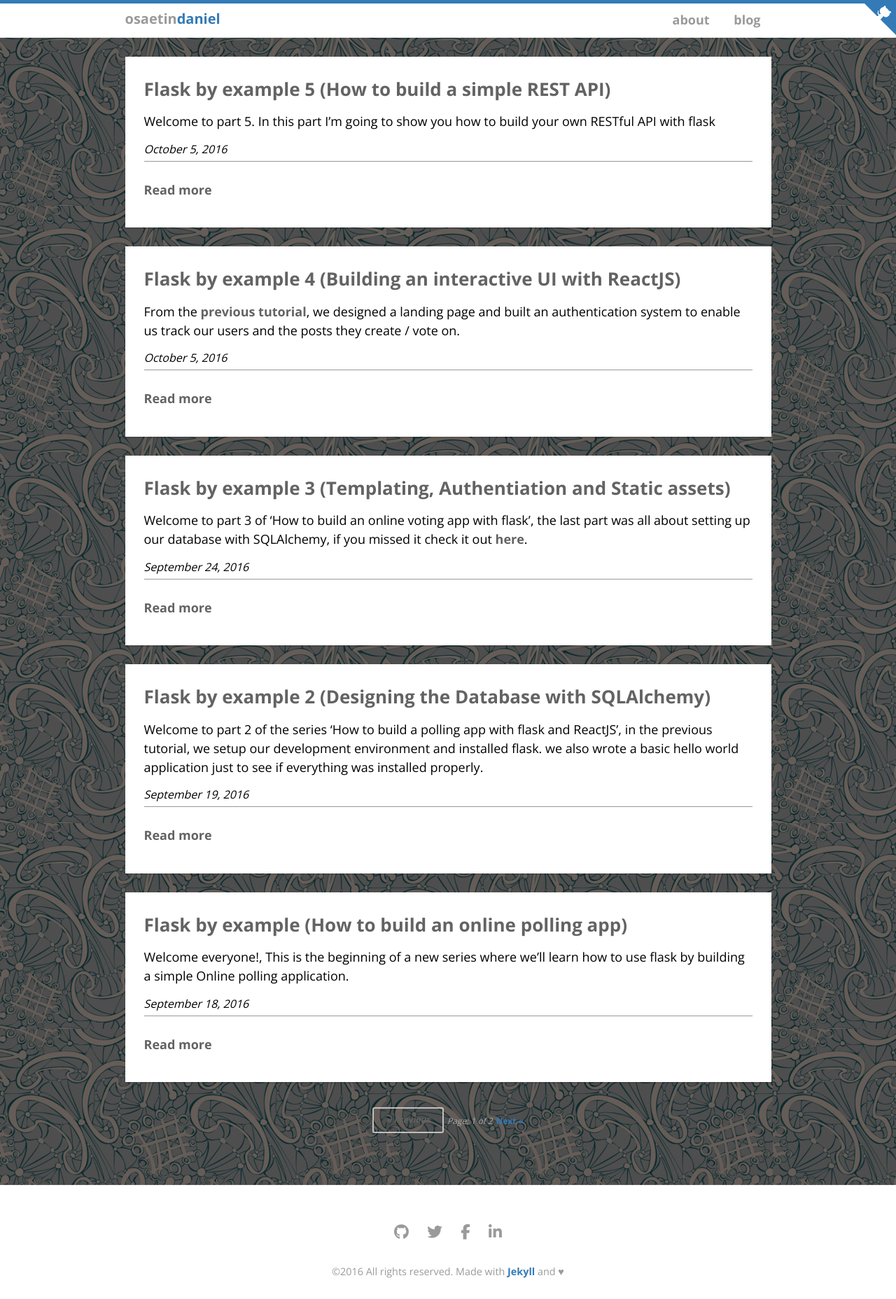
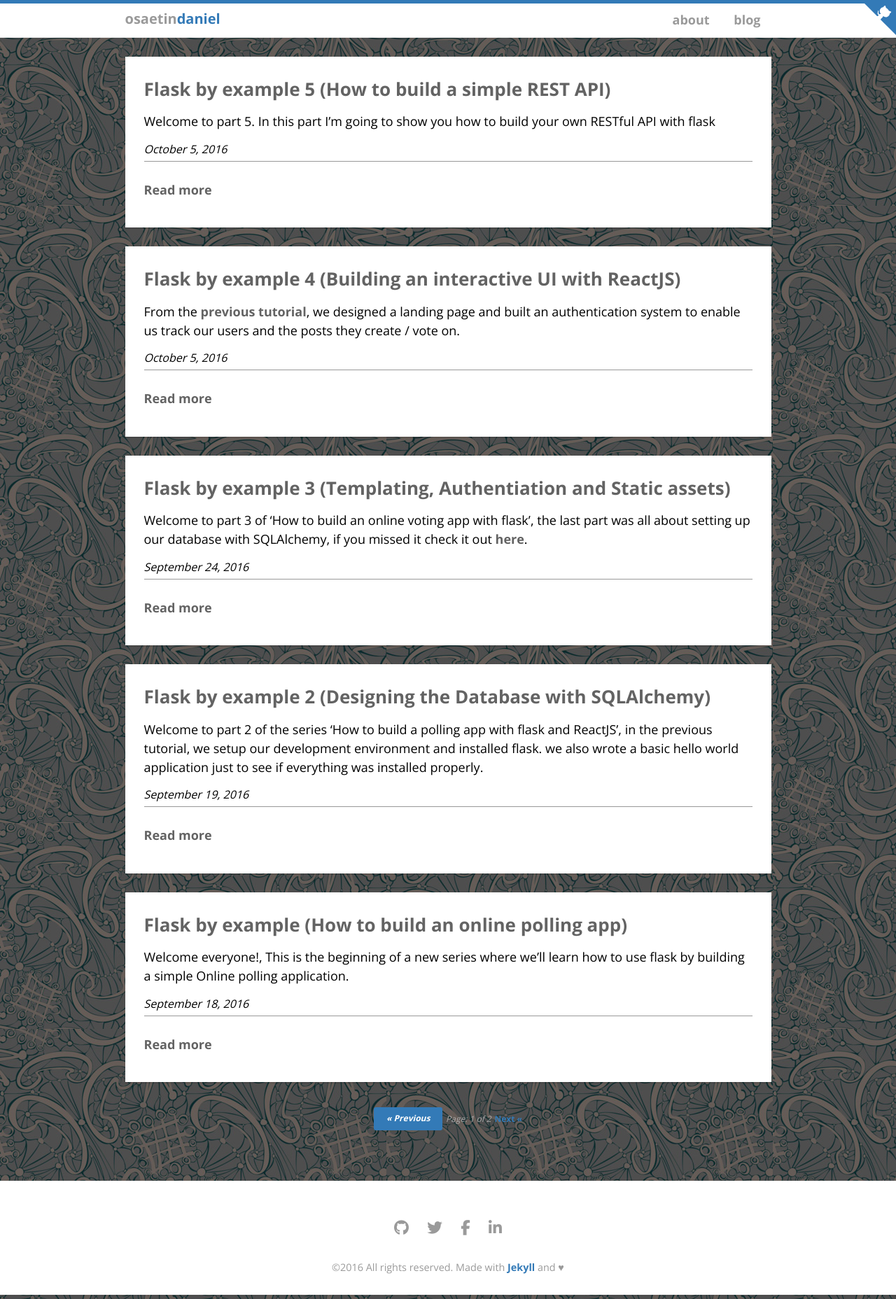
Before and after one commit to danidee10/danidee10.github.io, a Jekyll site: the page built from blog/index.html, in a window 1280 px wide. Shown: the whole page at 70% size. Built offline with Jekyll 4.4.1, drawn with Linux system fonts in a browser that asks for light colours; nearby versions of some CDN libraries; the list of posts is cut into pages by our own code.

Commit message:
changed colour of next and previous buttons

```diff
--- a/about/index.html
+++ b/about/index.html
@@ -20,7 +20,6 @@
               <br />
               <strong>Tech I'm interested in:</strong> python, odoo, Postgresql, PHP, PySide/PyQt, Javascript
               <br />
-              You can shoot me an email at <strong>osaetindanielatgmaildotcom</strong>
             </p>
           </div>
 
--- a/blog/index.html
+++ b/blog/index.html
@@ -37,13 +37,13 @@
     {% if paginator.previous_page %}
       <a href="{{ paginator.previous_page_path }}" class="previous">Previous</a>
     {% else %}
-      <span class="prev btn btn-ghost">&laquo; Previous</span>
+      <span style="color: white;" class="prev btn">&laquo; Previous</span>
     {% endif %}
     <span class="page_number ">Page: {{ paginator.page }} of {{ paginator.total_pages }}</span>
     {% if paginator.next_page %}
       <a href="{{ paginator.next_page_path }}" class="next">Next &laquo;</a>
     {% else %}
-      <span class="next btn btn-ghost">Next</span>
+      <span style="color: white;" class="next btn">Next</span>
     {% endif %}
   </div>
 </nav>
```
Also changed, not shown: 3 other files.
